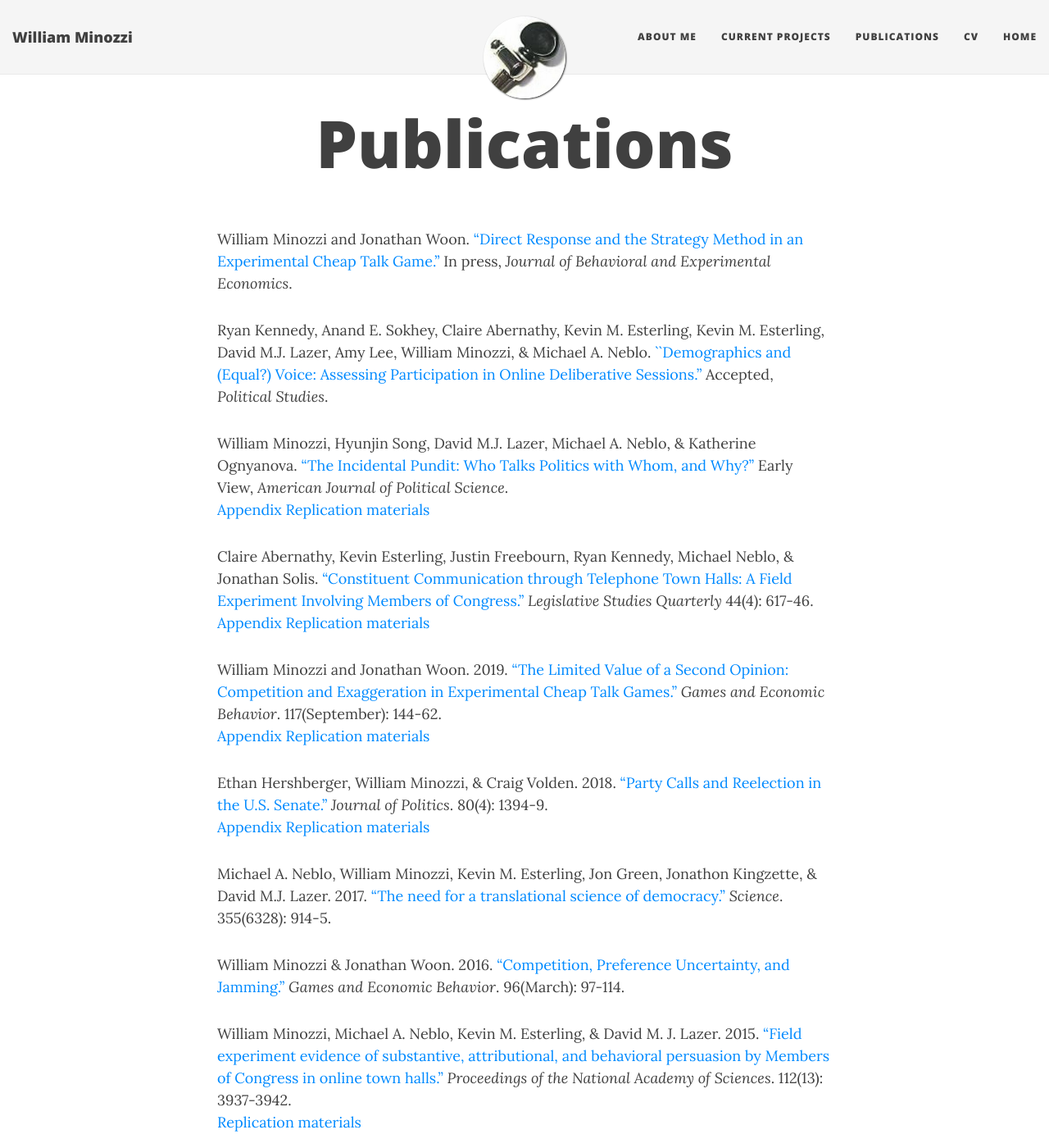
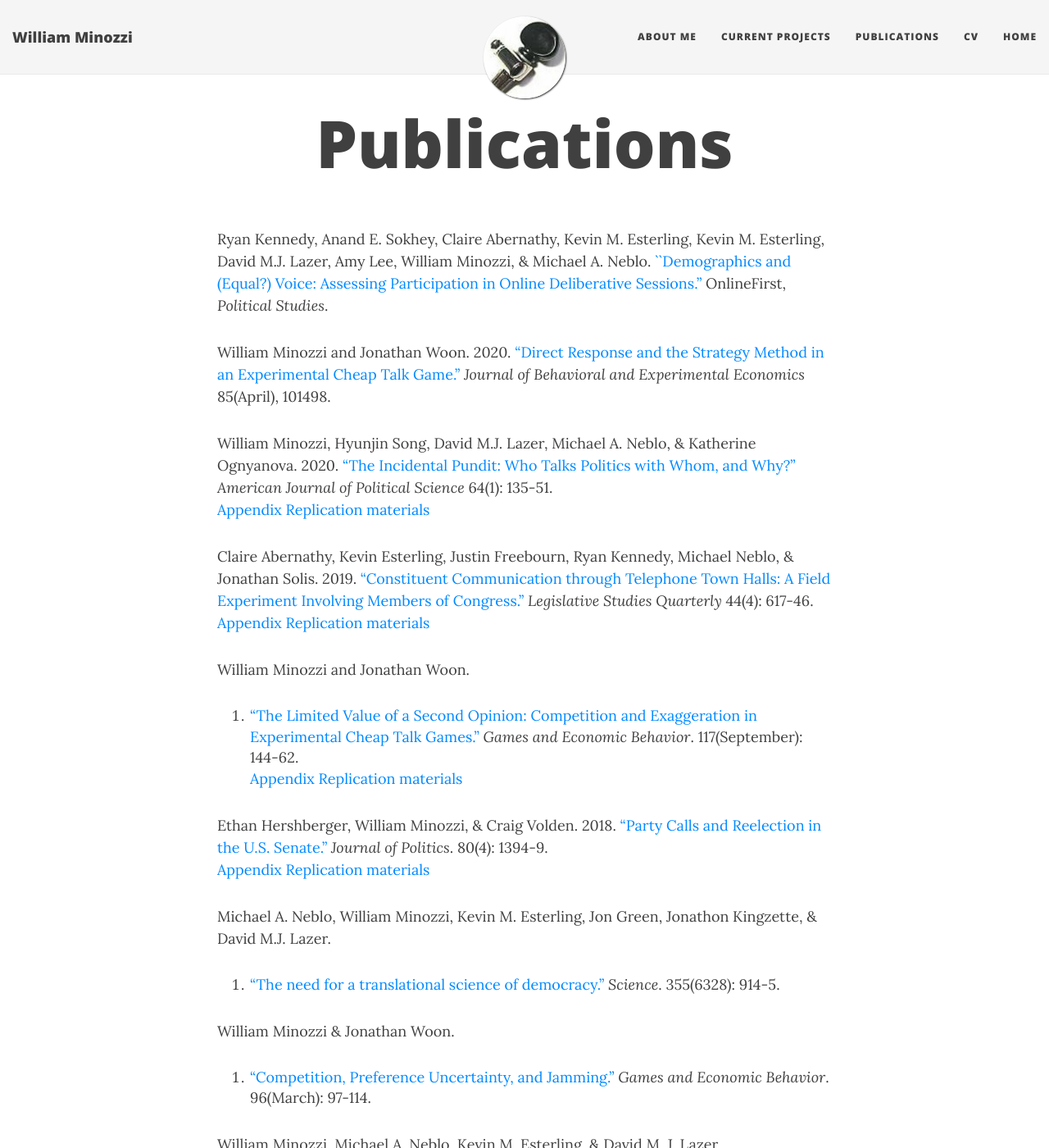
Before and after one commit to minozzi/minozzi.github.io, a Jekyll site: the page built from publications.md, in a window 1280 px wide and 1400 px high. Shown: the whole window at 82% size. Built offline with Jekyll 4.4.1, drawn with Linux system fonts in a browser that asks for light colours; nearby versions of some CDN libraries; some of the changed text lies outside the part shown.

Commit message:
Update publications.md

```diff
--- a/publications.md
+++ b/publications.md
@@ -3,82 +3,99 @@
 title: Publications
 ---
 
-William Minozzi and Jonathan Woon.
-["Direct Response and the Strategy Method in an Experimental Cheap Talk Game."](https://doi.org/10.1016/j.socec.2019.101498)
-In press,
-*Journal of Behavioral and Experimental Economics*.
-
 Ryan Kennedy, Anand E. Sokhey, Claire Abernathy, Kevin M. Esterling, Kevin M. Esterling, David M.J. Lazer, Amy Lee, William Minozzi, & Michael A. Neblo.
-[``Demographics and (Equal?) Voice: Assessing Participation in Online Deliberative Sessions.''](demographics-equal-voice-accepted.pdf)
-Accepted,
+[``Demographics and (Equal?) Voice: Assessing Participation in Online Deliberative Sessions.''](https://doi.org/10.1177%2F0032321719890805)
+OnlineFirst,
 *Political Studies*.
 
+William Minozzi and Jonathan Woon.
+2020.
+["Direct Response and the Strategy Method in an Experimental Cheap Talk Game."](https://doi.org/10.1016/j.socec.2019.101498)
+*Journal of Behavioral and Experimental Economics*
+85(April), 101498.
+
 William Minozzi, Hyunjin Song, David M.J. Lazer, Michael A. Neblo, & Katherine Ognyanova.
+2020.
 ["The Incidental Pundit: Who Talks Politics with Whom, and Why?"](https://onlinelibrary.wiley.com/doi/full/10.1111/ajps.12469)
-Early View,
-*American Journal of Political Science*.
+*American Journal of Political Science*
+64(1): 135-51.
 [Appendix](incidental-pundit-appendix.pdf)
 [Replication materials](https://doi.org/10.7910/DVN/VSVBTP)
 
 Claire Abernathy, Kevin Esterling, Justin Freebourn, Ryan Kennedy, Michael Neblo, & Jonathan Solis.
+2019.
 ["Constituent Communication through Telephone Town Halls: A Field Experiment Involving Members of Congress."](https://onlinelibrary.wiley.com/doi/full/10.1111/lsq.12242)
-*Legislative Studies Quarterly* 44(4): 617-46.
+*Legislative Studies Quarterly*
+44(4): 617-46.
 [Appendix](telephone-town-halls-appendix.pdf)
 [Replication materials](https://doi.org/10.7910/DVN/LGBXWX)
 
-William Minozzi and Jonathan Woon. 2019. ["The Limited Value of a Second Opinion: Competition and Exaggeration in Experimental Cheap Talk Games."](https://www.sciencedirect.com/science/article/pii/S0899825619300740)
+William Minozzi and Jonathan Woon.
+2019.
+["The Limited Value of a Second Opinion: Competition and Exaggeration in Experimental Cheap Talk Games."](https://www.sciencedirect.com/science/article/pii/S0899825619300740)
 *Games and Economic Behavior*. 117(September): 144-62.
 [Appendix](limited-value-appendix.pdf)
 [Replication materials](https://doi.org/10.7910/DVN/99OJBV)
 
-Ethan Hershberger, William Minozzi, & Craig Volden. 2018.
+Ethan Hershberger, William Minozzi, & Craig Volden.
+2018.
 ["Party Calls and Reelection in the U.S. Senate." ](https://www.journals.uchicago.edu/doi/10.1086/698662)
 *Journal of Politics*.  80(4): 1394-9.
 [Appendix](senate-party-calls-appendix.pdf)
 [Replication materials](https://doi.org/10.7910/DVN/6NDYHC)
 
-Michael A. Neblo, William Minozzi, Kevin M. Esterling, Jon Green, Jonathon Kingzette, & David M.J. Lazer. 2017.
+Michael A. Neblo, William Minozzi, Kevin M. Esterling, Jon Green, Jonathon Kingzette, & David M.J. Lazer.
+2017.
 ["The need for a translational science of democracy."](http://science.sciencemag.org/content/355/6328/914)
 *Science*. 355(6328): 914-5.
 
-William Minozzi & Jonathan Woon. 2016.
+William Minozzi & Jonathan Woon.
+2016.
 ["Competition, Preference Uncertainty, and Jamming."](http://www.sciencedirect.com/science/article/pii/S0899825616000166)
 *Games and Economic Behavior*. 96(March): 97-114.
 
-William Minozzi, Michael A. Neblo, Kevin M. Esterling, & David M. J. Lazer. 2015.
+William Minozzi, Michael A. Neblo, Kevin M. Esterling, & David M. J. Lazer.
+2015.
 ["Field experiment evidence of substantive, attributional, and behavioral persuasion by
 Members of Congress in online town halls."](http://www.pnas.org/content/112/13/3937.abstract?sid=d04bba5b-170a-40f3-9ef4-2db3b19a982d)
 *Proceedings of the National Academy of Sciences*. 112(13): 3937-3942.
 [Replication materials](https://dataverse.harvard.edu/dataset.xhtml?persistentId=doi:10.7910/DVN/27323)
 
-William Minozzi. 2014.
+William Minozzi.
+2014.
 ["Conditions for Dialogue and Dominance in Political Campaigns."](http://www.tandfonline.com/doi/abs/10.1080/10584609.2012.747191)
 *Political Communication*. 31(1): 73-93.
 
-William Minozzi & Jonathan Woon. 2013.
+William Minozzi & Jonathan Woon.
+2013.
 ["Lying Aversion, Lobbying, and Context in a Strategic Communication Experiment"](http://jtp.sagepub.com/content/25/3/309.abstract)
 *Journal of Theoretical Politics*. 25(3): 309-37.
 
-William Minozzi & Craig Volden 2013.
+William Minozzi & Craig Volden.
+2013.
 ["Who Heeds the Call of the Party in Congress?"](http://www.journals.uchicago.edu/doi/abs/10.1017/S0022381613000480)
 *Journal of Politics*. 75(3): 787-802.
 Replicated in ["Party Calls and Reelection in the U.S. Senate."](https://dataverse.harvard.edu/dataset.xhtml?persistentId=doi:10.7910/DVN/6NDYHC&version=1.0)
 
-William Minozzi. 2013.
+William Minozzi.
+2013.
 ["Endogenous Beliefs in Models of Politics"](http://onlinelibrary.wiley.com/doi/10.1111/ajps.12021/abstract)
 *American Journal of Political Science*. 57(3): 566-81.
 [Appendix](beliefs-appendix.pdf)
 
-Luke Keele & William Minozzi. 2013.
+Luke Keele & William Minozzi.
+2013.
 ["How Much is Minnesota Like Wisconsin?"](http://pan.oxfordjournals.org/content/21/2/193)
 *Political Analysis*. 21(2): 193-216.
 
-William Minozzi. 2011.
+William Minozzi.
+2011.
 ["A Jamming Theory of Politics"](http://www.journals.uchicago.edu/doi/abs/10.1017/S0022381611000296)
 *Journal of Politics*. 73(2): 301-15.
 [Appendix](jamming-appendix.pdf)
 
-Brandice Canes-Wrone, William Minozzi, & Jessica Bonney Reveley. 2011.
+Brandice Canes-Wrone, William Minozzi, & Jessica Bonney Reveley.
+2011.
 ["Issue Accountability and the Mass Public"](http://onlinelibrary.wiley.com/doi/10.1111/j.1939-9162.2010.00002.x/abstract)
 *Legislative Studies Quarterly*. 36(1): 5-35.
 [Appendix](issue-accountability-appendix.pdf)
```
